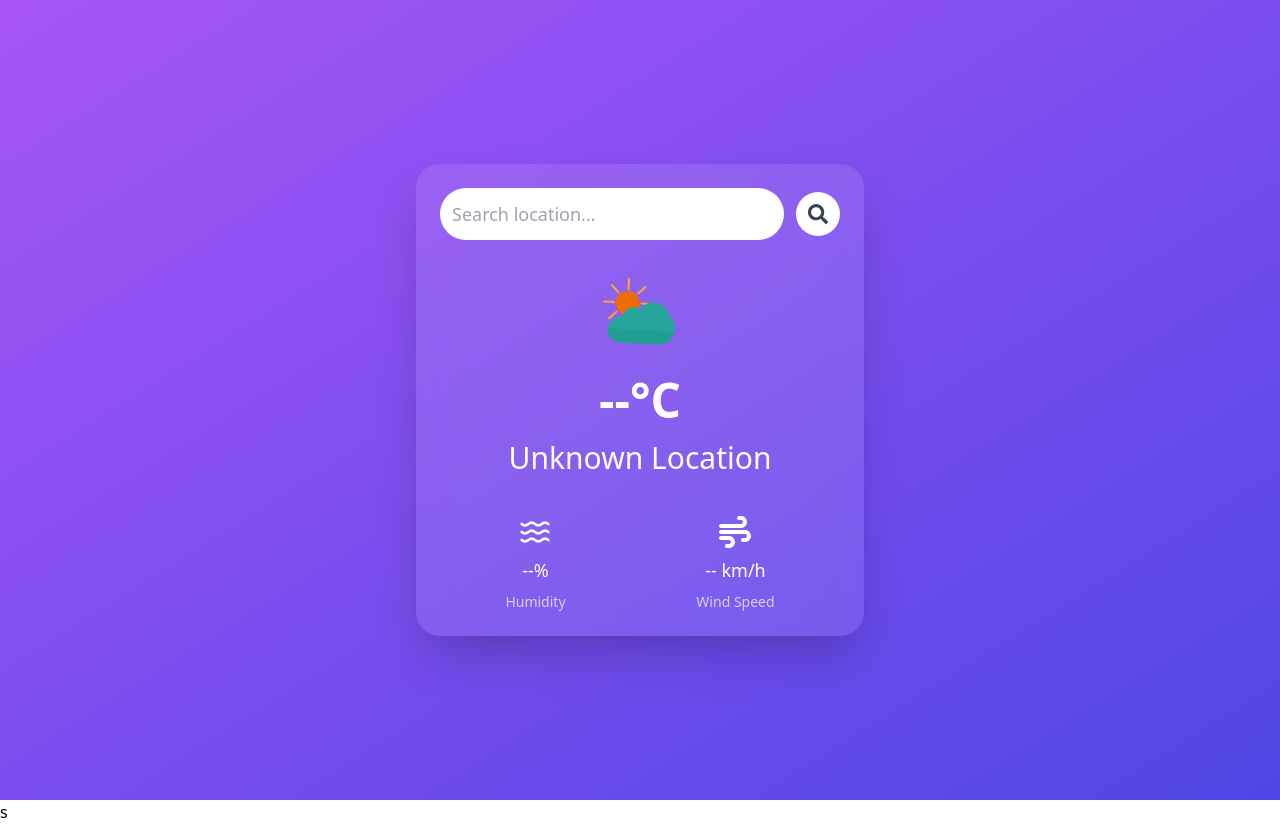
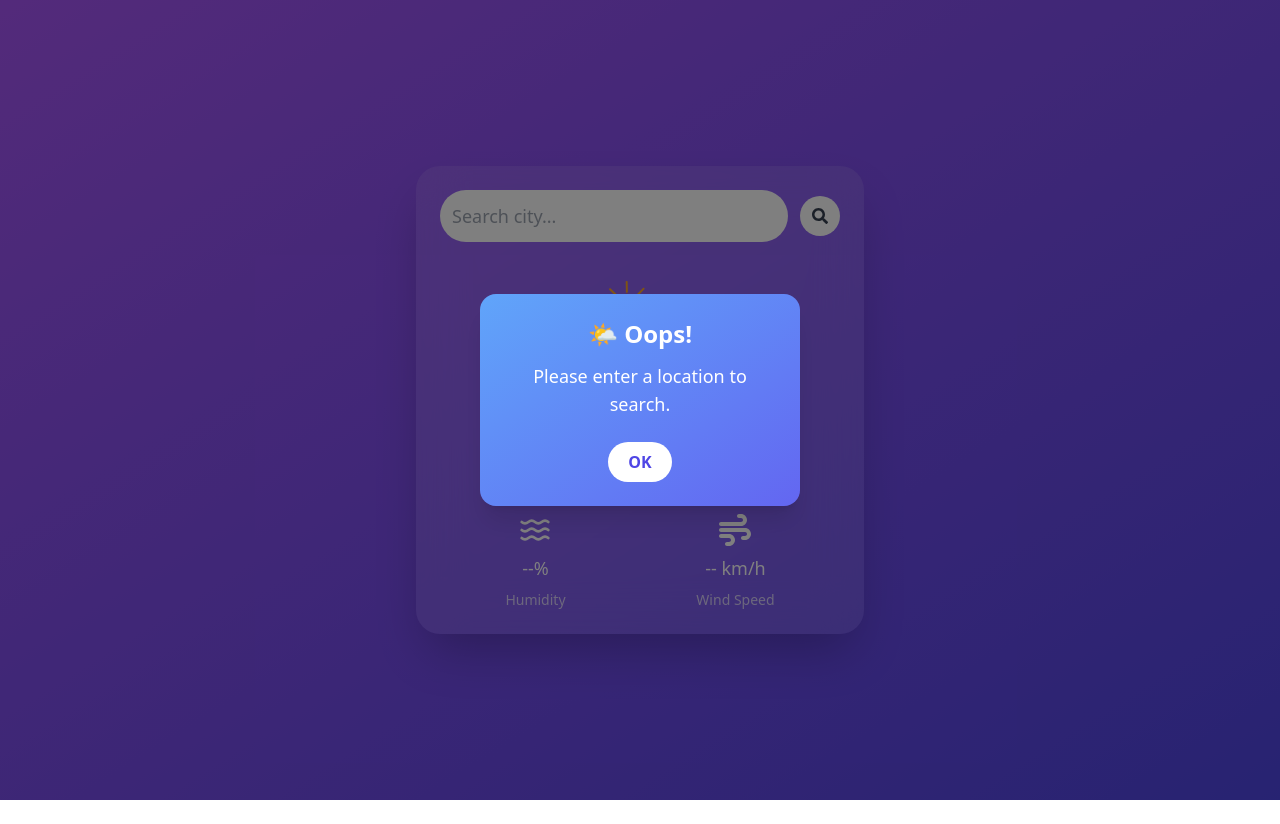
Before and after one commit to RENGOKU03/weather-api, a React (Vite) app: page / in a window 1280 px wide. After the commit the page ends 800 px from the top, so only its background shows below. Built offline with nearby package versions, Linux system fonts and the light colour scheme; no server answers.

Commit message:
accidental character error

```diff
--- a/index.html
+++ b/index.html
@@ -7,7 +7,7 @@
     <title>Weather API</title>
   </head>
   <body>
-    <div id="root"></div>s
+    <div id="root"></div>
     <script type="module" src="/src/main.jsx"></script>
   </body>
 </html>
--- a/src/App.jsx
+++ b/src/App.jsx
@@ -14,125 +14,104 @@ function App() {
 
   useEffect(() => {
     fetchFromURL(search).then((result) => {
-      if (result) setTemp(result);
+      if (result) {
+        setTemp(result);
+      } else {
+        setShowModal(true); // ✅ Show modal if city not found or error
+      }
     });
   }, [search]);
 
   const handleSearchSubmit = (e) => {
     e.preventDefault();
     const searchTerm = searchTab.current.value.trim();
-    if (!searchTerm) return setShowModal(true);
+    if (!searchTerm) {
+      setShowModal(true); // ✅ use modal, not alert
+      return;
+    }
     setSearch(searchTerm);
   };
 
   return (
     <>
-      <motion.div
-        initial={{ opacity: 0 }}
-        animate={{ opacity: 1 }}
-        transition={{ duration: 1 }}
-        className="min-h-screen flex items-center justify-center bg-gradient-to-br from-purple-500 to-indigo-600 p-4"
-      >
+      {/* Main UI */}
+      <div className="min-h-screen flex items-center justify-center bg-gradient-to-br from-purple-500 to-indigo-600 p-4">
         <motion.div
-          initial={{ scale: 0.9, opacity: 0 }}
-          animate={{ scale: 1, opacity: 1 }}
-          transition={{ duration: 0.6, ease: "easeOut" }}
-          className="w-full max-w-md bg-white/10 backdrop-blur-lg rounded-3xl p-6 shadow-2xl text-white"
+          initial={{ opacity: 0, scale: 0.9 }}
+          animate={{ opacity: 1, scale: 1 }}
+          transition={{ duration: 0.6 }}
+          className="w-full max-w-md bg-white/10 backdrop-blur-xl rounded-3xl p-6 shadow-2xl text-white"
         >
           <form
+            onSubmit={handleSearchSubmit}
             className="flex items-center gap-3 mb-6"
-            onSubmit={handleSearchSubmit}
           >
-            <motion.input
+            <input
+              ref={searchTab}
               type="text"
-              ref={searchTab}
-              placeholder="Search location..."
-              whileFocus={{ scale: 1.02 }}
-              className="flex-1 p-3 rounded-full text-gray-800 text-lg focus:outline-none"
+              placeholder="Search city..."
+              className="flex-1 p-3 rounded-full text-gray-900 text-lg focus:outline-none"
             />
             <motion.button
-              type="submit"
               whileTap={{ scale: 0.9 }}
               whileHover={{ scale: 1.1 }}
-              className="bg-white rounded-full p-3 hover:bg-gray-100 transition"
+              className="bg-white rounded-full p-3 hover:bg-gray-200"
             >
-              <FaSearch size={20} className="text-gray-700" />
+              <FaSearch className="text-gray-700" />
             </motion.button>
           </form>
 
-          <motion.div
-            initial={{ y: 30, opacity: 0 }}
-            animate={{ y: 0, opacity: 1 }}
-            transition={{ delay: 0.3, duration: 0.8 }}
-            className="flex flex-col items-center gap-4 text-center"
-          >
+          <div className="flex flex-col items-center gap-4 text-center">
             <motion.img
               src={temp?.current?.condition?.icon || "./icon.svg"}
               alt="Weather Icon"
               className="h-24"
-              animate={{ rotate: [0, 5, -5, 0] }}
-              transition={{ repeat: Infinity, duration: 4 }}
+              animate={{ rotate: [0, 10, -10, 0] }}
+              transition={{ repeat: Infinity, duration: 6 }}
             />
             <h1 className="text-5xl font-bold">
               {temp?.current?.temp_c ?? "--"}°C
             </h1>
-            <p className="text-3xl font-light">
-              {temp?.location?.name ?? "Unknown Location"}
-            </p>
-          </motion.div>
+            <p className="text-2xl">{temp?.location?.name ?? "Unknown"}</p>
+          </div>
 
-          <motion.div
-            initial={{ opacity: 0, y: 40 }}
-            animate={{ opacity: 1, y: 0 }}
-            transition={{ delay: 0.5, duration: 0.8 }}
-            className="mt-10 flex justify-around text-center text-lg"
-          >
-            <motion.div
-              whileHover={{ scale: 1.1 }}
-              className="flex flex-col items-center gap-2"
-            >
+          <div className="mt-10 flex justify-around text-center text-lg">
+            <div className="flex flex-col items-center gap-2">
               <LuWaves size={32} />
               <p>{temp?.current?.humidity ?? "--"}%</p>
               <span className="text-sm text-white/70">Humidity</span>
-            </motion.div>
-            <motion.div
-              whileHover={{ scale: 1.1 }}
-              className="flex flex-col items-center gap-2"
-            >
+            </div>
+            <div className="flex flex-col items-center gap-2">
               <FaWind size={32} />
               <p>{temp?.current?.wind_kph ?? "--"} km/h</p>
               <span className="text-sm text-white/70">Wind Speed</span>
-            </motion.div>
-          </motion.div>
+            </div>
+          </div>
         </motion.div>
-      </motion.div>
+      </div>
 
       {/* Modal */}
       <AnimatePresence>
         {showModal && (
           <motion.div
+            className="fixed inset-0 bg-black/50 flex items-center justify-center z-50"
             initial={{ opacity: 0 }}
             animate={{ opacity: 1 }}
             exit={{ opacity: 0 }}
-            className="fixed inset-0 bg-black/50 flex items-center justify-center z-50"
             onClick={() => setShowModal(false)}
           >
             <motion.div
+              onClick={(e) => e.stopPropagation()}
+              className="bg-gradient-to-br from-blue-400 to-indigo-500 text-white p-6 rounded-2xl shadow-xl text-center w-80"
               initial={{ scale: 0.8 }}
               animate={{ scale: 1 }}
               exit={{ scale: 0.8 }}
-              onClick={(e) => e.stopPropagation()}
-              className="bg-white rounded-xl p-6 text-center w-80 shadow-lg"
             >
-              <h2 className="text-xl font-semibold text-gray-800 mb-4">
-                Empty Search!
-              </h2>
-              <p className="text-gray-600 mb-6">
-                Please enter a location before searching.
-              </p>
+              <h2 className="text-2xl font-bold mb-3">🌤️ Oops!</h2>
+              <p className="text-lg mb-6">Please enter a location to search.</p>
               <button
                 onClick={() => setShowModal(false)}
-                className="bg-indigo-600 text-white px-5 py-2 rounded-full hover:bg-indigo-700 transition"
+                className="bg-white text-indigo-600 font-semibold px-5 py-2 rounded-full hover:bg-gray-100"
               >
                 OK
               </button>
--- a/src/assets/fetch.js
+++ b/src/assets/fetch.js
@@ -7,18 +7,15 @@ const options = {
     "x-rapidapi-host": "weatherapi-com.p.rapidapi.com",
   },
 };
+
 export const fetchFromURL = async function (cityName) {
   try {
     const response = await fetch(`${URL}${cityName}`, options);
+    if (!response.ok) return null; // ❌ City not found
     const result = await response.json();
-    if (response.ok) {
-      return result;
-    }
-    if (!response.ok) {
-      alert("City not Found");
-      return;
-    }
+    return result;
   } catch (error) {
-    console.error("Error:", error);
+    console.error("API Error:", error);
+    return null; // ❌ Network/server error
   }
 };
```
